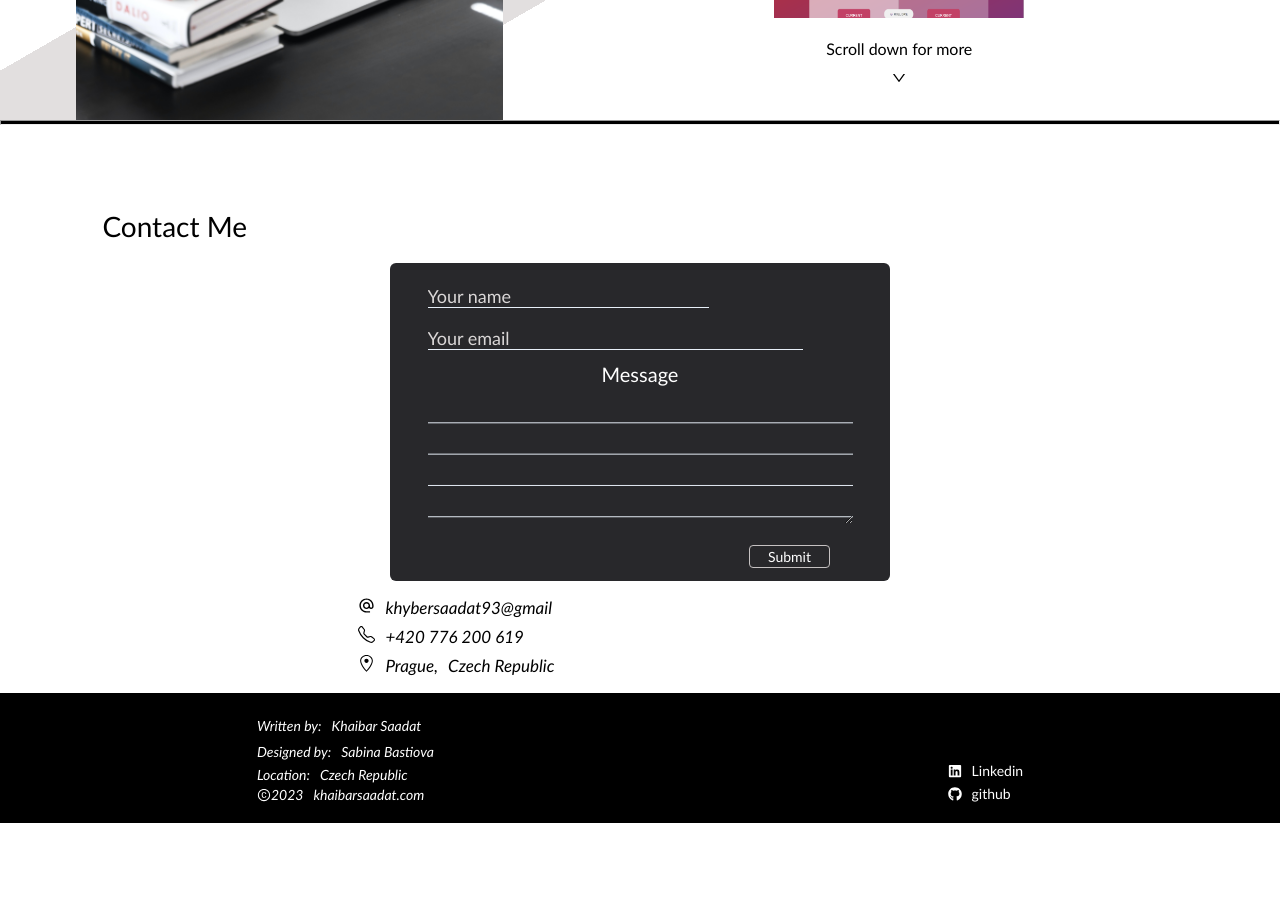
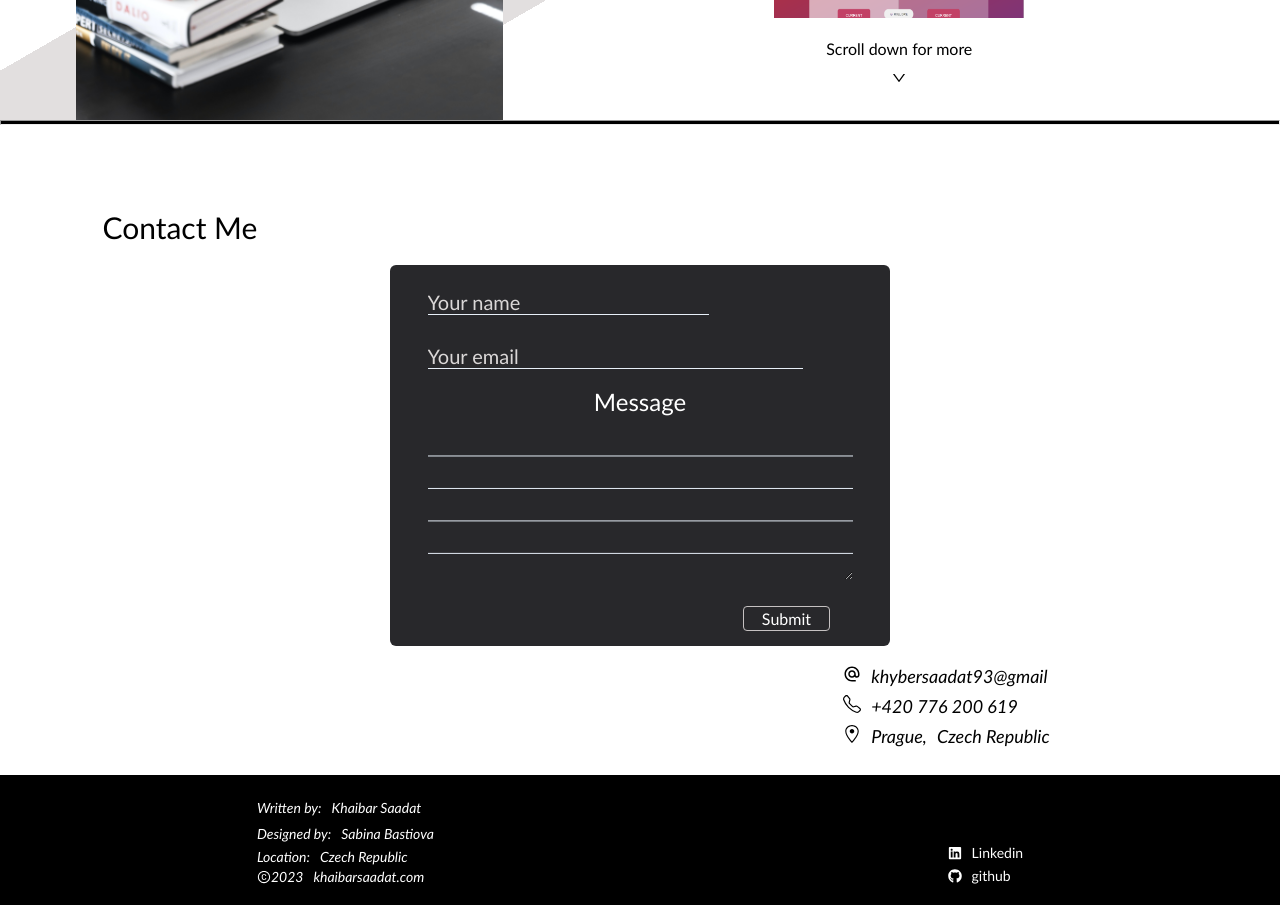
Before and after one commit to khybe/my-portfolio-1.0, a React (Create React App) app: page / in a window 1280 px wide. Shown: the part 1760-2665 px from the top of the page. Before the commit the page ends 2583 px from the top, so only its background shows below. Built offline with nearby package versions, Linux system fonts and the light colour scheme; the HTML template or start-up script is replaced by a standard one.

Commit message:
Mobile media query styles of contact-me section (styles for different mobile devices both in portrait and landscape mode)

```diff
--- a/src/components/contact-me/ContactMe.css
+++ b/src/components/contact-me/ContactMe.css
@@ -47,7 +47,7 @@ input::-webkit-scrollbar-thumb:hover {
   height: 100vh;
   min-width: 320px;
   min-height: 568px;
-  max-height: 568px;
+  max-height: 650px;
   padding-top: 8vh;
 }
 
@@ -60,11 +60,11 @@ input::-webkit-scrollbar-thumb:hover {
 
 .form {
   background-color: #28282b;
-  width: 95%;
+  width: 90%;
   max-width: 500px;
   height: 63%;
   padding: 1rem 0;
-  margin: auto;
+  margin-left: 4vw;
   margin-top: 2rem;
   position: relative;
   color: #fff;
@@ -147,7 +147,8 @@ form button:hover {
   font-size: 1.7rem;
   display: inline-block;
   height: 100px;
-  margin-left: 28%;
+  float: right;
+  margin-right: 4rem;
   margin-top: 1.2rem;
 }
 
@@ -199,3 +200,166 @@ form button:hover {
 .userRespond p {
   font-size: 2.2rem;
 }
+
+/*---Mobile-Media-Querie-Rules--- */
+/* For screen (width: 360px and more, height: 640px (in mind)*/
+@media screen and (min-width: 358px) {
+  #contact-me .title {
+    font-size: 3rem;
+  }
+
+  .form {
+    height: 65%;
+  }
+
+  form label {
+    font-size: 2.4rem;
+  }
+
+  form input,
+  form textarea {
+    font-size: 2rem;
+  }
+
+  .user-info input:first-of-type {
+    margin-top: 1.5rem;
+  }
+
+  .user-msg {
+    height: 60%;
+    margin: 1.8rem auto;
+  }
+
+  .user-msg textarea {
+    height: 70%;
+    margin: 0.8rem 0;
+  }
+
+  form button {
+    font-size: 1.6rem;
+    padding: 0.2rem 1.8rem;
+    bottom: 5%;
+  }
+
+  .cm-vert-btm {
+    font-size: 1.8rem;
+    margin-top: 1.5rem;
+  }
+}
+
+/* For screen (width: 360px and more, height: 760px*/
+/* @media screen and (min-width: 358px) and (min-height: 758px) {
+} */
+
+/* For screen (width: 360px and more, height: 780px*/
+/* @media screen and (min-width: 358px) and (min-height: 778px) {
+} */
+
+/* For screen (width: 375px and more, height: 667px (in mind)*/
+/* @media screen and (min-width: 374px) {
+} */
+
+/* For screen (width: 375px and more, height: 812px*/
+@media screen and (min-width: 374px) and (min-height: 810px) {
+  #contact-me {
+    padding-top: 4vh;
+  }
+
+  .user-msg {
+    margin: 2.4rem auto;
+  }
+
+  .user-msg textarea {
+    line-height: 3.2ch;
+    background-image: linear-gradient(
+      transparent,
+      transparent calc(3.2ch - 1px),
+      #e7eff8 0px
+    );
+    background-size: 100% 3.2ch;
+  }
+
+  .cm-vert-btm {
+    font-size: 1.9rem;
+    margin-top: 1.8rem;
+  }
+
+  .userRespond {
+    height: 90%;
+    top: 4vh;
+  }
+}
+
+/* For screen (width: 414px and more, height: 736px (in mind)*/
+/* @media screen and (min-width: 412px) {
+} */
+
+/* For screen (width: 414px and more, height: 896px*/
+@media screen and (min-width: 412px) and (min-height: 894px) {
+  .user-msg textarea {
+    height: 72%;
+  }
+}
+
+/* ----Mobile-Landscape---- */
+/* Styles for mobiles in landscape mode that has min-height of 300px*/
+@media screen and (min-height: 300px) and (min-width: 568px) and (orientation: landscape) {
+  .user-msg textarea {
+    line-height: 2.8ch;
+    background-image: linear-gradient(
+      transparent,
+      transparent calc(2.8ch - 1px),
+      #e7eff8 0px
+    );
+    background-size: 100% 2.8ch;
+  }
+}
+
+/* Styles for mobiles in landscape mode that has min-height of 360px*/
+@media screen and (min-height: 360px) and (min-width: 640px) and (orientation: landscape) {
+  .form {
+    margin-left: 10vw;
+  }
+
+  .cm-horiz-right {
+    margin-right: 14vw;
+  }
+}
+
+/* Styles for mobiles in landscape mode that has min-height of 360px*/
+@media screen and (min-height: 360px) and (min-width: 760px) and (orientation: landscape) {
+  .form {
+    margin-left: 18vw;
+  }
+
+  .cm-horiz-right {
+    margin-right: 18vw;
+  }
+}
+
+/* Styles for mobiles in landscape mode that has min-height of 375px*/
+@media screen and (min-height: 375px) and (min-width: 667px) and (orientation: landscape) {
+  .user-msg textarea {
+    height: 72%;
+  }
+
+  form button {
+    bottom: 4%;
+  }
+}
+
+/* Styles for mobiles in landscape mode that has min-height of 375px*/
+/* @media screen and (min-height: 375px) and (min-width: 812px) and (orientation: landscape) {
+} */
+
+/* Styles for mobiles in landscape mode that has min-height of 414px*/
+@media screen and (min-height: 414px) and (min-width: 736px) and (orientation: landscape) {
+  .form {
+    margin: auto;
+    margin-top: 2rem;
+  }
+}
+
+/* Styles for mobiles in landscape mode that has min-height of 414px*/
+/* @media screen and (min-height: 414px) and (min-width: 896px) and (orientation: landscape) {
+} */
```
